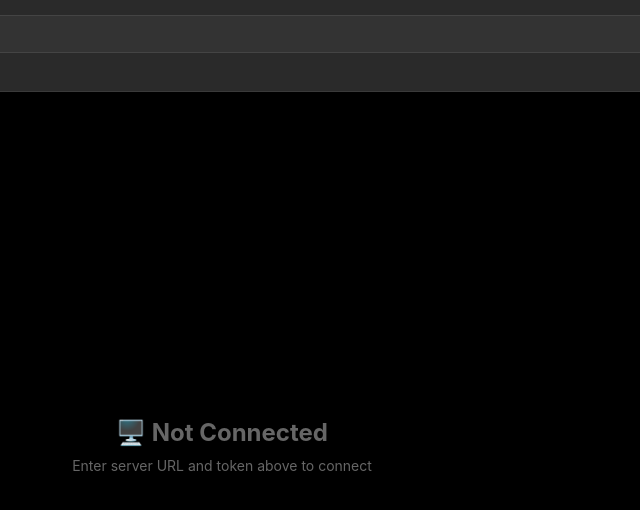
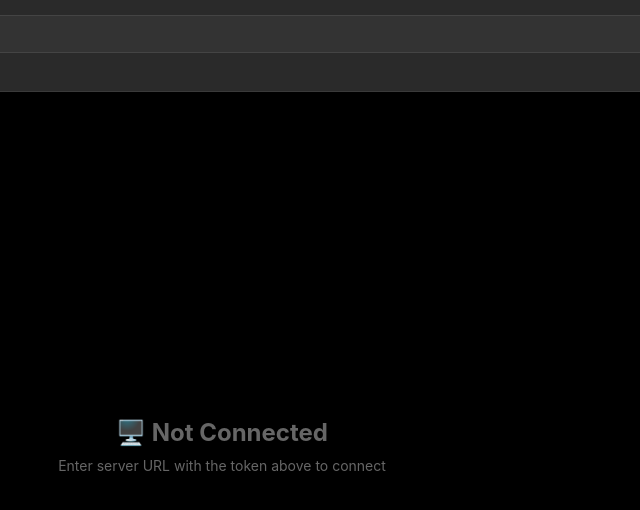
Before and after one commit to TheBOI175/theboi175.github.io, a plain HTML site: page index.html in a window 1280 px wide. Shown: the full height of the page, 418-1058 px from the left. Drawn offline with Linux system fonts and the light colour scheme.

Commit message:
Update index.html

```diff
--- a/index.html
+++ b/index.html
@@ -137,7 +137,7 @@
   <div class="viewport" id="viewport">
     <div class="placeholder" id="placeholder">
       <h2>🖥️ Not Connected</h2>
-      <p>Enter server URL and token above to connect</p>
+      <p>Enter server URL with the token above to connect</p>
     </div>
     <canvas id="canvas" style="display: none;"></canvas>
     <div class="stats" id="stats" style="display: none;">
```
